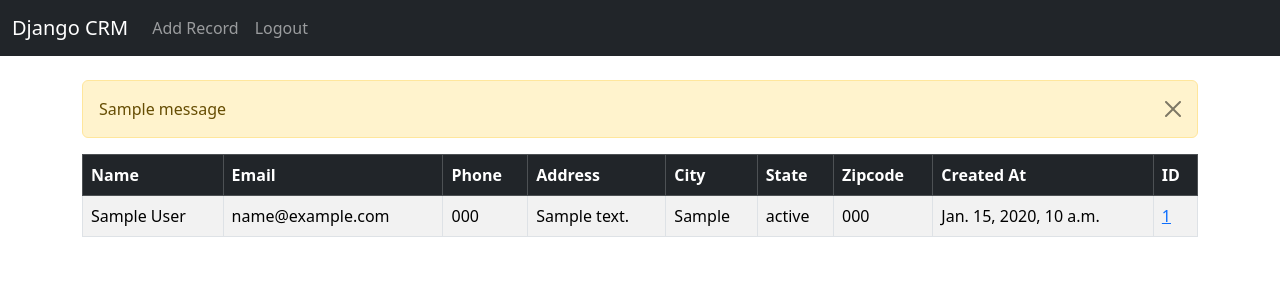
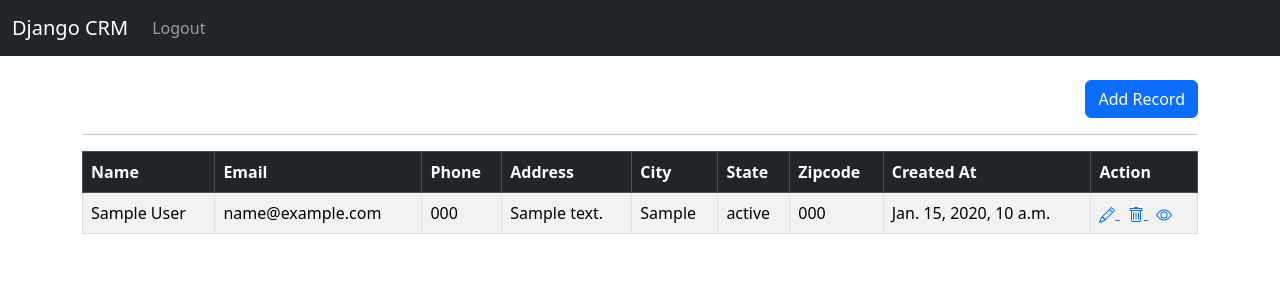
Before and after one commit to Leelaprasadsanku/Django-CRM, a Django app: page / in a window 1280 px wide. Shown: the top 300 px of the page. Run offline with Django 5.2, Linux system fonts and the light colour scheme; a user stored in the database is signed in; tables that the repository leaves empty hold one stand-in row (values such as "Sample post"); one stand-in notice (Sample message) is shown.

Commit message:
'Final1'

```diff
--- a/website/templates/add_record.html
+++ b/website/templates/add_record.html
@@ -9,7 +9,8 @@
         {% csrf_token %}
         {{ form.as_p }}
 
-        <button type="submit" class="btn btn-secondary">Add Record</button>
+        <button type="submit" class="btn btn-primary">Add Record</button>
+        <a href="{% url 'home' %}" class="btn btn-secondary">Back</a>
     </form>
 
 </div>
--- a/website/templates/base.html
+++ b/website/templates/base.html
@@ -12,9 +12,13 @@
       <br/>
       {% if messages %}
         {% for message in messages %}
-          <div class="alert alert-warning alert-dismissible fade show" role="alert">
-              {{message}}
-              <button type="button" class="btn-close" data-bs-dismiss="alert" aria-label="Close"></button>
+          <div class="toast align-items-center text-bg-success position-fixed top-0 end-0 border-0" role="alert" aria-live="assertive" aria-atomic="true">
+            <div class="d-flex">
+              <div class="toast-body">
+                {{message}}
+              </div>
+              <button type="button" class="btn-close btn-close-white me-2 m-auto" data-bs-dismiss="toast" aria-label="Close"></button>
+            </div>
           </div>
       {% endfor %}
       {% endif %}
@@ -23,5 +27,18 @@
       {% endblock %}
     </div>
     <script src="https://cdn.jsdelivr.net/npm/bootstrap@5.3.5/dist/js/bootstrap.bundle.min.js" integrity="sha384-k6d4wzSIapyDyv1kpU366/PK5hCdSbCRGRCMv+eplOQJWyd1fbcAu9OCUj5zNLiq" crossorigin="anonymous"></script>
+  <script>
+    // To Initialize the Toaster message
+    const myToast = new bootstrap.Toast('.toast');
+    setTimeout(() => {
+    myToast.show();
+    }, 1000);
+
+    // To Initialize the Tooltip
+    const tooltipTriggerList = document.querySelectorAll('[data-bs-toggle="tooltip"]')
+    const tooltipList = [...tooltipTriggerList].map(tooltipTriggerEl => new bootstrap.Tooltip(tooltipTriggerEl))
+  </script>
+
+
   </body>
 </html>
--- a/website/templates/home.html
+++ b/website/templates/home.html
@@ -3,6 +3,10 @@
 {% block content %}
 
 {% if user.is_authenticated %}
+
+    <div class="d-grid gap-2 d-md-flex justify-content-md-end">
+      <a class="btn btn-primary" href="{% url 'add_record' %}">Add Record</a>
+    </div><hr/>
         <table class="table table-striped table-hover table-bordered">
           <thead class="table-dark">
             <tr>
@@ -14,7 +18,7 @@
                 <th scope="col">State</th>
                 <th scope="col">Zipcode</th>
                 <th scope="col">Created At</th>
-                <th scope="col">ID</th>
+                <th scope="col">Action</th>
             </tr>
           </thead>
           <tbody>
@@ -29,7 +33,27 @@
                             <td>{{ record.state }}</td>
                             <td>{{ record.zipcode }}</td>
                             <td>{{ record.created_at }}</td>
-                            <td><a href="{% url 'record' record.id %}"> {{ record.id }}</a></td>
+                            <td>
+                                <a href="{% url 'update_record' record.id %}" data-bs-toggle="tooltip" data-bs-title="Edit">
+                                    <svg xmlns="http://www.w3.org/2000/svg" width="16" height="16" fill="currentColor" class="bi bi-pencil" viewBox="0 0 16 16">
+                                      <path d="M12.146.146a.5.5 0 0 1 .708 0l3 3a.5.5 0 0 1 0 .708l-10 10a.5.5 0 0 1-.168.11l-5 2a.5.5 0 0 1-.65-.65l2-5a.5.5 0 0 1 .11-.168zM11.207 2.5 13.5 4.793 14.793 3.5 12.5 1.207zm1.586 3L10.5 3.207 4 9.707V10h.5a.5.5 0 0 1 .5.5v.5h.5a.5.5 0 0 1 .5.5v.5h.293zm-9.761 5.175-.106.106-1.528 3.821 3.821-1.528.106-.106A.5.5 0 0 1 5 12.5V12h-.5a.5.5 0 0 1-.5-.5V11h-.5a.5.5 0 0 1-.468-.325"/>
+                                    </svg>
+                                </a>
+                                &nbsp;
+                                <a href="{% url 'delete_record' record.id %}" data-bs-toggle="tooltip" data-bs-title="Delete">
+                                    <svg xmlns="http://www.w3.org/2000/svg" width="16" height="16" fill="currentColor" class="bi bi-trash" viewBox="0 0 16 16">
+                                      <path d="M5.5 5.5A.5.5 0 0 1 6 6v6a.5.5 0 0 1-1 0V6a.5.5 0 0 1 .5-.5m2.5 0a.5.5 0 0 1 .5.5v6a.5.5 0 0 1-1 0V6a.5.5 0 0 1 .5-.5m3 .5a.5.5 0 0 0-1 0v6a.5.5 0 0 0 1 0z"/>
+                                      <path d="M14.5 3a1 1 0 0 1-1 1H13v9a2 2 0 0 1-2 2H5a2 2 0 0 1-2-2V4h-.5a1 1 0 0 1-1-1V2a1 1 0 0 1 1-1H6a1 1 0 0 1 1-1h2a1 1 0 0 1 1 1h3.5a1 1 0 0 1 1 1zM4.118 4 4 4.059V13a1 1 0 0 0 1 1h6a1 1 0 0 0 1-1V4.059L11.882 4zM2.5 3h11V2h-11z"/>
+                                    </svg>
+                                </a>
+                                 &nbsp;
+                                <a href="{% url 'record' record.id %}" data-bs-toggle="tooltip" data-bs-title="View">
+                                    <svg xmlns="http://www.w3.org/2000/svg" width="16" height="16" fill="currentColor" class="bi bi-eye" viewBox="0 0 16 16">
+                                      <path d="M16 8s-3-5.5-8-5.5S0 8 0 8s3 5.5 8 5.5S16 8 16 8M1.173 8a13 13 0 0 1 1.66-2.043C4.12 4.668 5.88 3.5 8 3.5s3.879 1.168 5.168 2.457A13 13 0 0 1 14.828 8q-.086.13-.195.288c-.335.48-.83 1.12-1.465 1.755C11.879 11.332 10.119 12.5 8 12.5s-3.879-1.168-5.168-2.457A13 13 0 0 1 1.172 8z"/>
+                                      <path d="M8 5.5a2.5 2.5 0 1 0 0 5 2.5 2.5 0 0 0 0-5M4.5 8a3.5 3.5 0 1 1 7 0 3.5 3.5 0 0 1-7 0"/>
+                                    </svg>
+                                </a>
+                            </td>
                         </tr>
                     {% endfor %}
                 {% endif %}
--- a/website/templates/navbar.html
+++ b/website/templates/navbar.html
@@ -7,9 +7,9 @@
     <div class="collapse navbar-collapse" id="navbarSupportedContent">
       <ul class="navbar-nav me-auto mb-2 mb-lg-0">
         {% if user.is_authenticated %}
-        <li class="nav-item">
-          <a class="nav-link" href="{% url 'add_record' %}">Add Record</a>
-        </li>
+<!--        <li class="nav-item">-->
+<!--          <a class="nav-link" href="{% url 'add_record' %}">Add Record</a>-->
+<!--        </li>-->
         <li class="nav-item">
           <a class="nav-link" href="{% url 'logout' %}">Logout</a>
         </li>
--- a/website/templates/record.html
+++ b/website/templates/record.html
@@ -21,7 +21,7 @@
 </div>
 <br/>
 <a href="{% url 'home' %}" class="btn btn-secondary">Back</a>
-<a href="{% url 'delete_record' customer_record.id %}" class="btn btn-danger">Delete</a>
-<a href="{% url 'update_record' customer_record.id %}" class="btn btn-secondary">Update</a>
+<!--<a href="{% url 'delete_record' customer_record.id %}" class="btn btn-danger">Delete</a>-->
+<!--<a href="{% url 'update_record' customer_record.id %}" class="btn btn-secondary">Update</a>-->
 
 {% endblock %}
--- a/website/templates/register.html
+++ b/website/templates/register.html
@@ -21,7 +21,7 @@
         {{ form.as_p }}
 
         <br/>
-        <button type="submit" class="btn btn-secondary">Register</button>
+        <button type="submit" class="btn btn-primary">Register</button>
     </form>
 
  </div>
--- a/website/urls.py
+++ b/website/urls.py
@@ -4,7 +4,6 @@ from . import views
 
 urlpatterns = [
     path('', views.home, name='home'),
-    #path('login/', views.login_user, name='login'),
     path('logout/', views.logout_user, name='logout'),
     path('register/', views.register_user, name='register'),
     path('record/<int:pk>', views.customer_record, name='record'),
--- a/website/views.py
+++ b/website/views.py
@@ -37,8 +37,8 @@ def register_user(request):
             username = form.cleaned_data['username']
             password = form.cleaned_data['password1']
             user = authenticate(username=username, password=password)
-            login(request, user)
-            messages.success(request, 'You have been successfully Registered !! Welcome !!!')
+            # login(request, user)
+            messages.success(request, 'You have been successfully Registered !! Welcome !! To login please use your Credentials')
             return redirect('home')
     else:
         form = SignUpForm()
```
Also changed, not shown: website/templates/update_record.html (+51 -3 lines).
